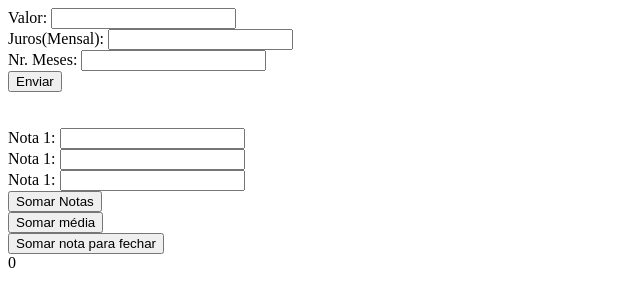
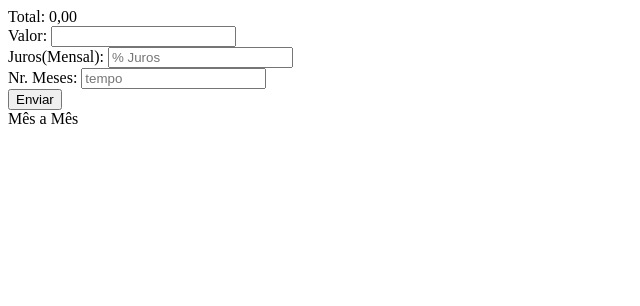
Before and after one commit to jaozin666/primeiroe_3t, a plain HTML site: page index.html in a window 1280 px wide. Shown: the whole page, without its empty margins (0-640 px from the left). Drawn offline with Linux system fonts and the light colour scheme.

Commit message:
Update index.html

```diff
--- a/index.html
+++ b/index.html
@@ -1,5 +1,6 @@
 <!DOCTYPE html>
 <html lang="pt-br">
+
 <head>
     <meta charset="UTF-8">
     <meta http-equiv="X-UA-Compatible" content="IE=edge">
@@ -7,22 +8,16 @@
     <title>Primeiro E</title>
     <script src="estudo.js"></script>
 </head>
+
 <body>
-    Valor: <input id="valor" type="text"><br>
-    Juros(Mensal): <input id="juros" type="text"><br>
-    Nr. Meses: <input id="meses" type="text"><br>
-    <button onclick="calcula()">Enviar</button>
+   <div class="calculadora">
+        <span id="total">Total: 0,00</span><br>
+        Valor: <input id="valor" type="text"><br>
+        Juros(Mensal): <input id="juros" placeholder="% Juros" type="text"><br>
+        Nr. Meses: <input id="meses" placeholder="tempo"  type="text"><br>
+        <button onclick="calcula()">Enviar</button><br>
+        <span id="mes">Mês a Mês</span>
+    </div>
+</body>
 
-    <br><br><br>
-    Nota 1: <input id="t1" type="text"><br>
-    Nota 1: <input id="t2" type="text"><br>
-    Nota 1: <input id="t3" type="text"><br>
-    <button onclick="somaNota()">Somar Notas</button><br>
-    <button onclick="média()">Somar média</button><br>
-    <button onclick="Nota para fechar()">Somar nota para fechar</button><br>
-    <!-- Fazer média e quanto falta para fechar-->
-
-    <span id="resultado">0</span>
-
-</body>
 </html>
```
